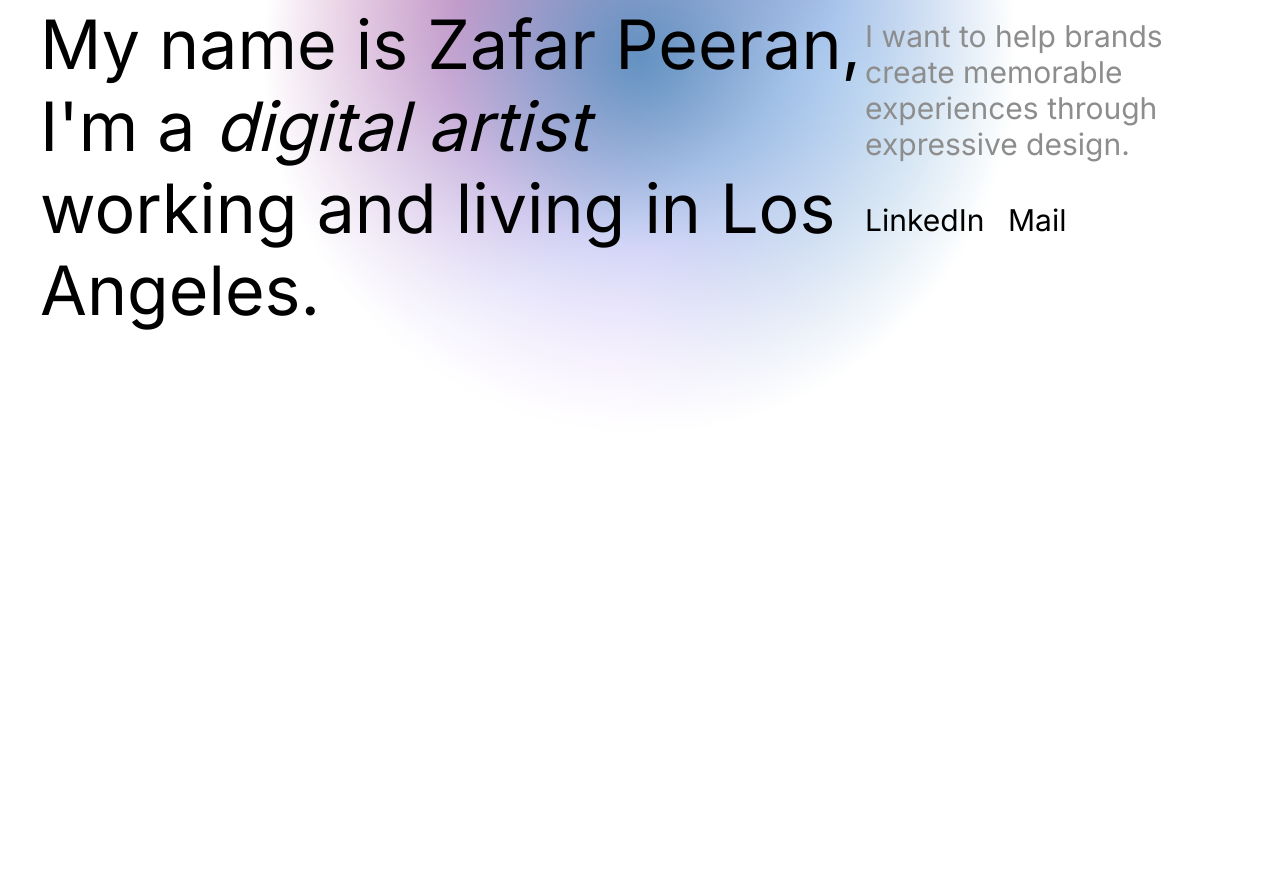
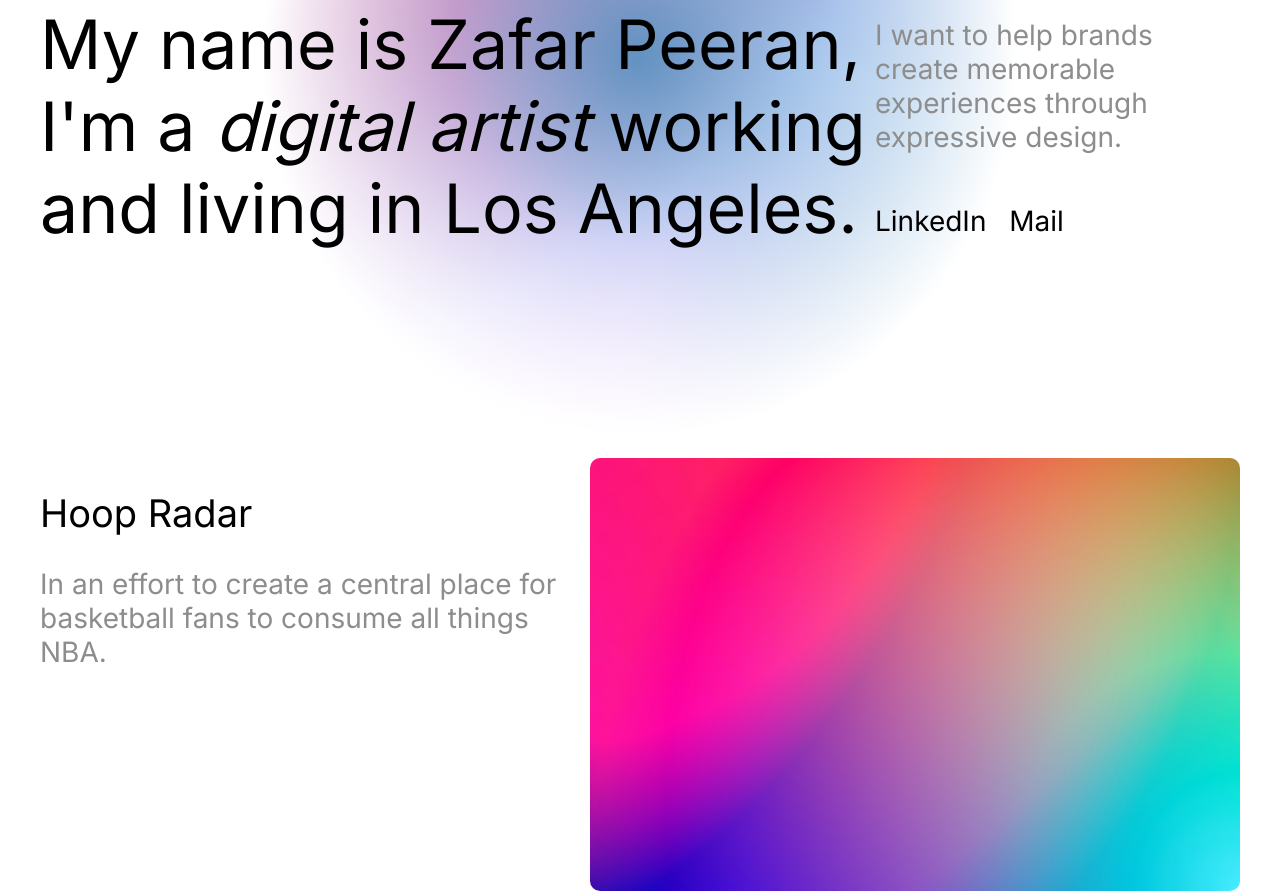
Before and after one commit to zpeeran/zpeeran.github.io, an Astro site: page / in a window 1280 px wide. Shown: the part 342-1238 px from the top of the page. Before the commit the page ends 800 px from the top, so only its background shows below. Built offline with nearby package versions, Linux system fonts and the light colour scheme; Astro itself is replaced by a stand-in of ours.

Commit message:
done with cards

```diff
--- a/src/components/Card.astro
+++ b/src/components/Card.astro
@@ -3,60 +3,75 @@ export interface Props {
     title: string;
     body: string;
     href: string;
+    image: string;
 }
 
-const { href, title, body } = Astro.props;
+const { href, title, body, image } = Astro.props;
 ---
 
-<li class="link-card">
-	<a href={href}>
+<div class="link-card">
+    <div class="link-text">
         <h2>
             {title}
-			<span>&rarr;</span>
         </h2>
         <p>
             {body}
         </p>
+    </div>
+
+    <div class="center-image">
+        <a href={href}>
+            <img src={image} />
         </a>
-</li>
+    </div>
+</div>
 <style>
     .link-card {
-		list-style: none;
-		display: flex;
-		padding: 0.15rem;
-		background-color: white;
-		background-image: var(--accent-gradient);
-		background-size: 400%;
-		border-radius: 0.5rem;
-		background-position: 100%;
-		transition: background-position 0.6s cubic-bezier(0.22, 1, 0.36, 1);
-		box-shadow: 0 4px 6px -1px rgba(0, 0, 0, 0.1), 0 2px 4px -2px rgba(0, 0, 0, 0.1);
+        padding: 0px 12px;
+        margin-bottom: 30px;
     }
 
-	.link-card > a {
-		width: 100%;
-		text-decoration: none;
-		line-height: 1.4;
-		padding: 1rem 1.3rem;
-		border-radius: 0.35rem;
-		color: #111;
-		background-color: white;
-		opacity: 0.8;
+    .center-image {
+        text-align: center;
     }
+
     h2 {
-		margin: 0;
-		font-size: 1.25rem;
-		transition: color 0.6s cubic-bezier(0.22, 1, 0.36, 1);
+        font-size: 30px;
+        font-weight: 500;
     }
+
     p {
-		margin-top: 0.5rem;
-		margin-bottom: 0;
-		color: #444;
+        font-size: 20px;
+        color: #8d8d8d;
     }
-	.link-card:is(:hover, :focus-within) {
-		background-position: 0;
+
+    img {
+        max-width: 100%;
+        border-radius: 10px;
     }
-	.link-card:is(:hover, :focus-within) h2 {
-		color: rgb(var(--accent));
+
+    @media (min-width: 640px) {
+        .link-card {
+            display: flex;
+            justify-content: space-between;
+            padding: 0px 40px;
+        }
+
+        .link-text {
+            max-width: 835px;
+        }
+
+        h2 {
+            font-size: 38px;
+            font-weight: 500;
+        }
+
+        p {
+            font-size: 28px;
+        }
+
+        img {
+            max-width: 650px;
+        }
     }
 </style>
--- a/src/layouts/Intro.astro
+++ b/src/layouts/Intro.astro
@@ -78,8 +78,8 @@ import Nav from "../layouts/Nav.astro";
     }
 
     .intro-aside {
-        color: rgb(141 141 141);
-        margin-bottom: 20px;
+        color: #8d8d8d;
+        padding-bottom: 120px;
     }
 
     a {
@@ -97,7 +97,7 @@ import Nav from "../layouts/Nav.astro";
             flex-direction: row;
             justify-content: space-between;
             align-items: flex-end;
-            font-size: 30px;
+            font-size: 28px;
             margin: 0px 40px;
         }
 
@@ -106,14 +106,18 @@ import Nav from "../layouts/Nav.astro";
             max-width: 835px;
         }
 
-        .intro-paragraph,
-        .intro-aside {
+        .intro-paragraph {
             height: 235px;
             padding-bottom: 200px;
         }
 
         .intro-aside {
-            max-width: 725px;
+            height: 235px;
+            padding-bottom: 220px;
+        }
+
+        .intro-aside {
+            max-width: 650px;
             display: flex;
             flex-direction: column;
             justify-content: space-between;
--- a/src/layouts/Layout.astro
+++ b/src/layouts/Layout.astro
@@ -14,7 +14,7 @@ const { title } = Astro.props;
     <head>
         <meta charset="UTF-8" />
         <meta name="viewport" content="width=device-width" />
-        <link rel="icon" type="image/svg+xml" href="/favicon.svg" />
+        <link rel="icon" type="image/png" href="/favicon.png" />
         <meta name="generator" content={Astro.generator} />
         <title>{title}</title>
     </head>
--- a/src/pages/index.astro
+++ b/src/pages/index.astro
@@ -5,14 +5,27 @@ import Card from "../components/Card.astro";
 ---
 
 <Layout title="Zafar Peeran">
-    <!-- <main>
+    <main>
+        <Intro />
         <Card
-            href="https://docs.astro.build/"
-            title="Documentation"
-            body="Learn how Astro works and explore the official API docs."
+            href="//"
+            title="Hoop Radar"
+            body="In an effort to create a central place for basketball fans to consume all things NBA."
+            image="/temp-images/gradient1.jpg"
         />
-    </main> -->
-    <Intro />
+        <Card
+            href="//"
+            title="Google UX"
+            body="Optio quod nobis commodi delectus atque nostrum illo nisi minus facilis mollitia."
+            image="/temp-images/gradient2.jpg"
+        />
+        <Card
+            href="//"
+            title="Daily UI"
+            body="Lorem ipsum dolor sit amet consectetur, adipisicing elit."
+            image="/temp-images/gradient3.jpg"
+        />
+    </main>
 </Layout>
 
 <style></style>
```
Also changed, not shown: public/favicon.png (added), public/favicon.svg (deleted), public/temp-images/gradient1.jpg (added), public/temp-images/gradient2.jpg (added), public/temp-images/gradient3.jpg (added), public/temp-images/gradient4.jpg (added). Lines whose indentation alone changed are shown as unchanged.
